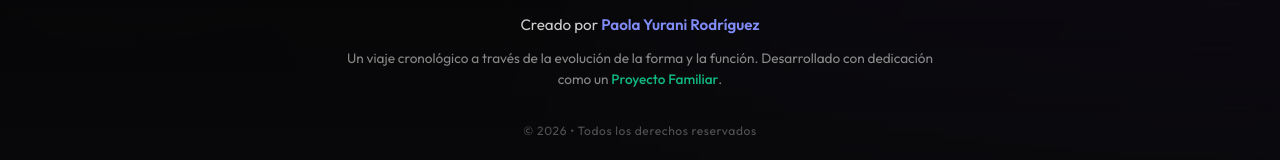
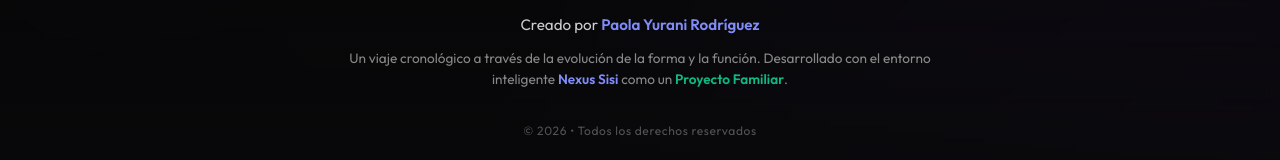
Before and after one commit to paola1906/time_line, a Vue app: page / in a window 1280 px wide. Shown: the part 726-886 px from the top of the page. Built offline with nearby package versions, Linux system fonts and the light colour scheme.

Commit message:
style: credit Nexus Sisi and highlight Family Project in premium footer

```diff
--- a/src/App.vue
+++ b/src/App.vue
@@ -171,7 +171,7 @@
           Creado por <span class="highlight-author">Paola Yurani Rodríguez</span>
         </p>
         <p class="footer-nature">
-          Un viaje cronológico a través de la evolución de la forma y la función. Desarrollado con dedicación como un <span class="highlight-nature">Proyecto Familiar</span>.
+          Un viaje cronológico a través de la evolución de la forma y la función. Desarrollado con el entorno inteligente <span class="highlight-nature">Nexus Sisi</span> como un <span class="highlight-family">Proyecto Familiar</span>.
         </p>
         <div class="footer-copyright">
           <span>&copy; 2026 &bull; Todos los derechos reservados</span>
@@ -1316,8 +1316,13 @@ body {
 }
 
 .highlight-nature {
+  color: var(--nx-primary-400, #818cf8); /* Violeta de Nexus Sisi */
+  font-weight: 600;
+}
+
+.highlight-family {
   color: #10b981; /* Esmeralda para representar vida, unión y calor familiar */
-  font-weight: 500;
+  font-weight: 600;
 }
 
 .footer-copyright {
```
